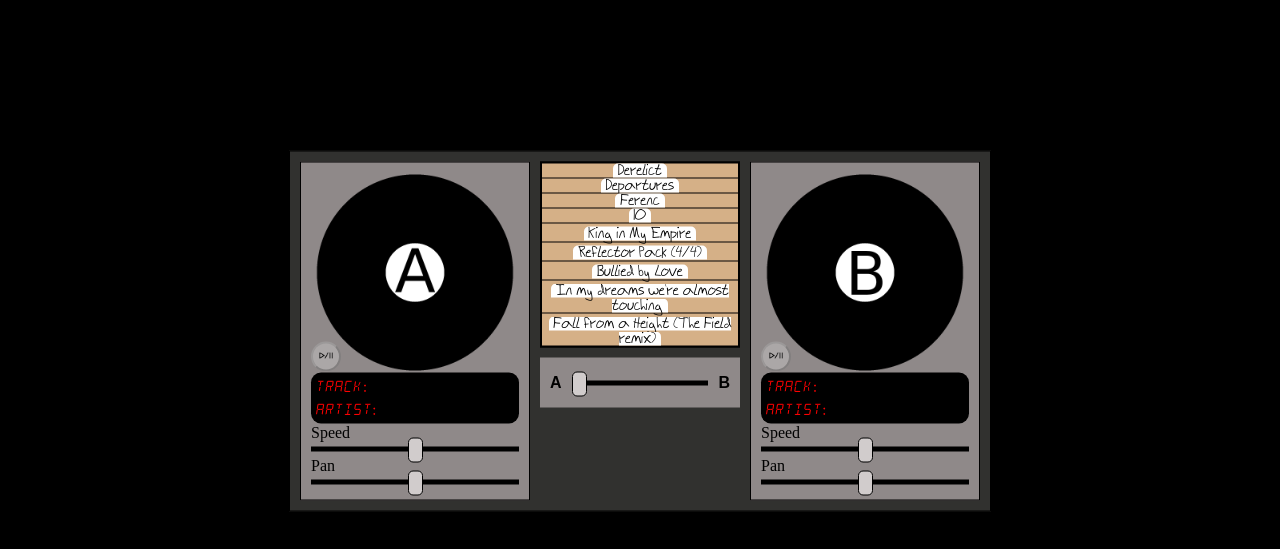
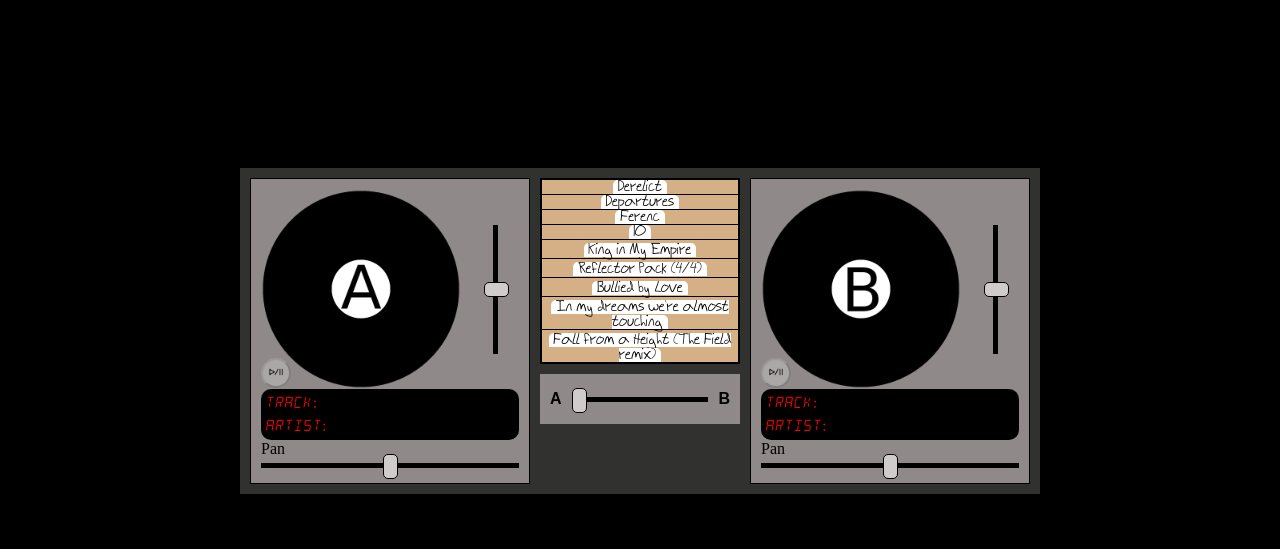
Before and after one commit to tbeddy/dj, a website built with webpack: page index.html in a window 1280 px wide. Shown: the part 69-618 px from the top of the page. Built offline with nearby package versions, Linux system fonts and the light colour scheme; files whose address does not match are found by name.

Commit message:
Make speed slider vertical and position next to turntable

```diff
--- a/index.html
+++ b/index.html
@@ -26,10 +26,13 @@
                 <div class="turntable">
                     <div class="track-area">
                         <audio id="track1" crossorigin="anonymous"></audio>
+                        <div class="record-area">
                             <img
                                 class="record-img"
                                 src="./src/images/record_a.png"
                             >
+                            <input type="range" class="speed" id="speed1" min="0.0" max="2.0" step="0.01">
+                        </div>
                         <button class="ppButton" id="ppButton1" disabled>
                             <img src="./src/images/play-pause-svgrepo-com.png">
                         </button>
@@ -43,8 +46,6 @@
                                 <span class="track-artist"></span>
                             </div>
                         </div>
-                        <label for="speed1">Speed</label>
-                        <input type="range" id="speed1" min="0.0" max="2.0" step="0.01">
                         <label for="pan1">Pan</label>
                         <input type="range" id="pan1" min="-1.0" max="1.0" step="0.01">
                     </div>
@@ -60,10 +61,13 @@
                 <div class="turntable">
                     <div class="track-area">
                         <audio id="track2" crossorigin="anonymous"></audio>
+                        <div class="record-area">
                             <img
                                 class="record-img"
                                 src="./src/images/record_b.png"
                             >
+                            <input type="range" class="speed" id="speed2" min="0.0" max="2.0" step="0.01">
+                        </div>
                         <button class="ppButton" id="ppButton2" disabled>
                             <img src="./src/images/play-pause-svgrepo-com.png">
                         </button>
@@ -77,8 +81,6 @@
                                 <span class="track-artist"></span>
                             </div>
                         </div>
-                        <label for="speed2">Speed</label>
-                        <input type="range" id="speed2" min="0.0" max="2.0" step="0.01">
                         <label for="pan2">Pan</label>
                         <input type="range" id="pan2" min="-1.0" max="1.0" step="0.01">
                     </div>
--- a/src/styles/body.scss
+++ b/src/styles/body.scss
@@ -30,7 +30,7 @@ $knob-silver: rgb(209, 204, 204);
 }
 
 .turntable {
-  width: 250px;
+  width: 300px;
 }
 
 .track-area {
@@ -69,10 +69,16 @@ $knob-silver: rgb(209, 204, 204);
   outline: none;
 }
 
+.record-area {
+  display: flex;
+  flex-direction: row;
+  align-items: center;
+}
+
 .record-img {
+  position: relative;
   height: 200px;
   width: 200px;
-  align-self: center;
 }
 
 .rotate {
@@ -86,6 +92,12 @@ $knob-silver: rgb(209, 204, 204);
   to {
     transform: rotate(359deg);
   }
+}
+
+.speed {
+  position: relative;
+  transform: rotate(270deg);
+  right: 30px;
 }
 
 #middle-section {
```
Lines whose indentation alone changed are shown as unchanged.
